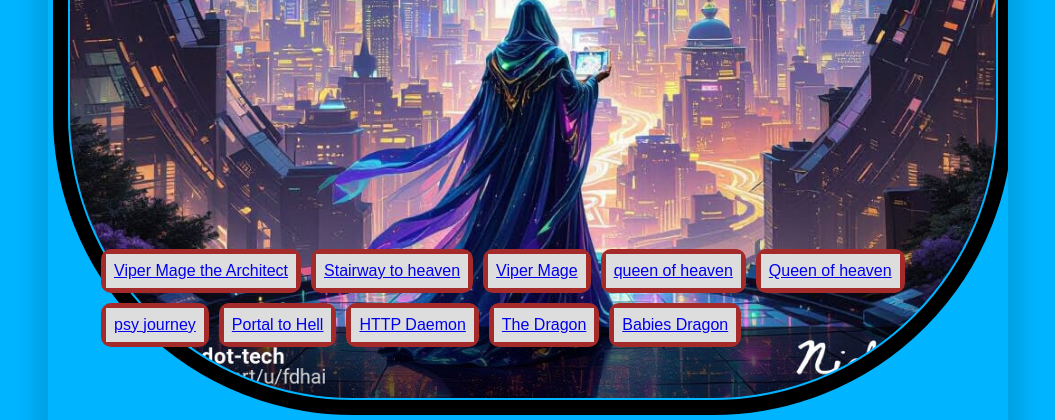
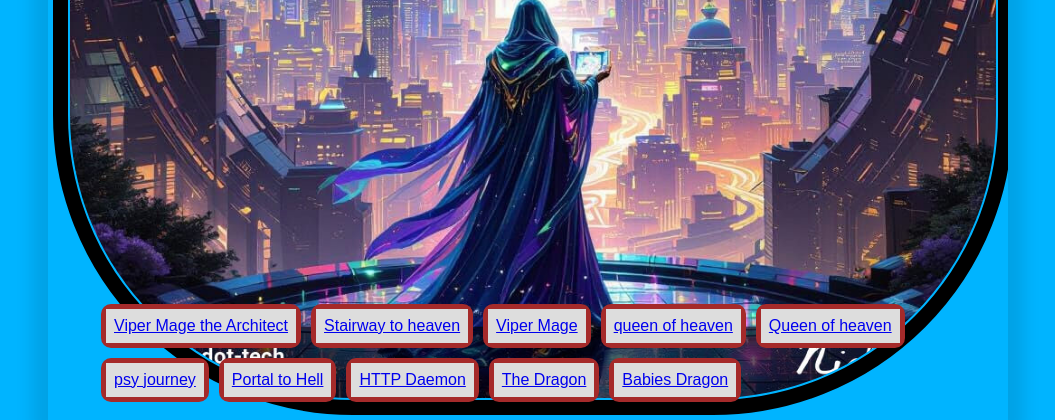
Before and after one commit to fdhaitech/msappsvc01, a PHP site: page /slshow02.html in a window 1280 px wide. Shown: the part 884-1304 px from the top of the page, without its empty margins (112-1167 px from the left). Run offline with PHP 8.4, Linux system fonts and the light colour scheme.

Commit message:
update 1

```diff
--- a/css/gallery2.css
+++ b/css/gallery2.css
@@ -27,6 +27,7 @@
 
 .controls {
 	position: absolute;
+	top: 701px;
 	right: 0;
 	bottom: 1em;
 	left: 0;
```
